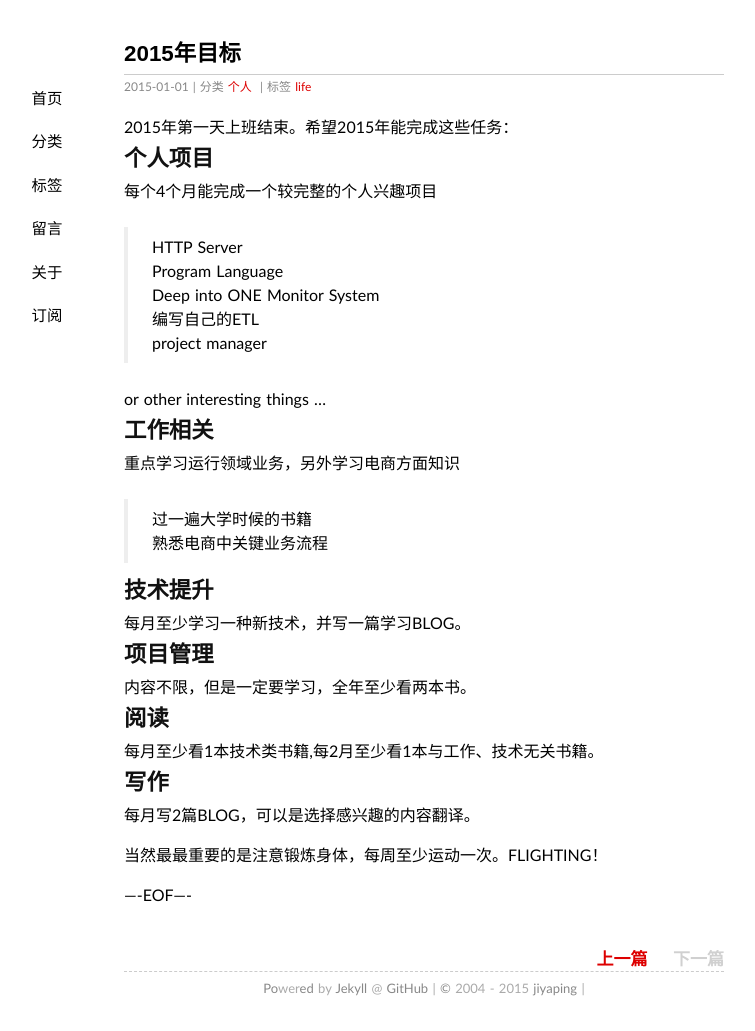
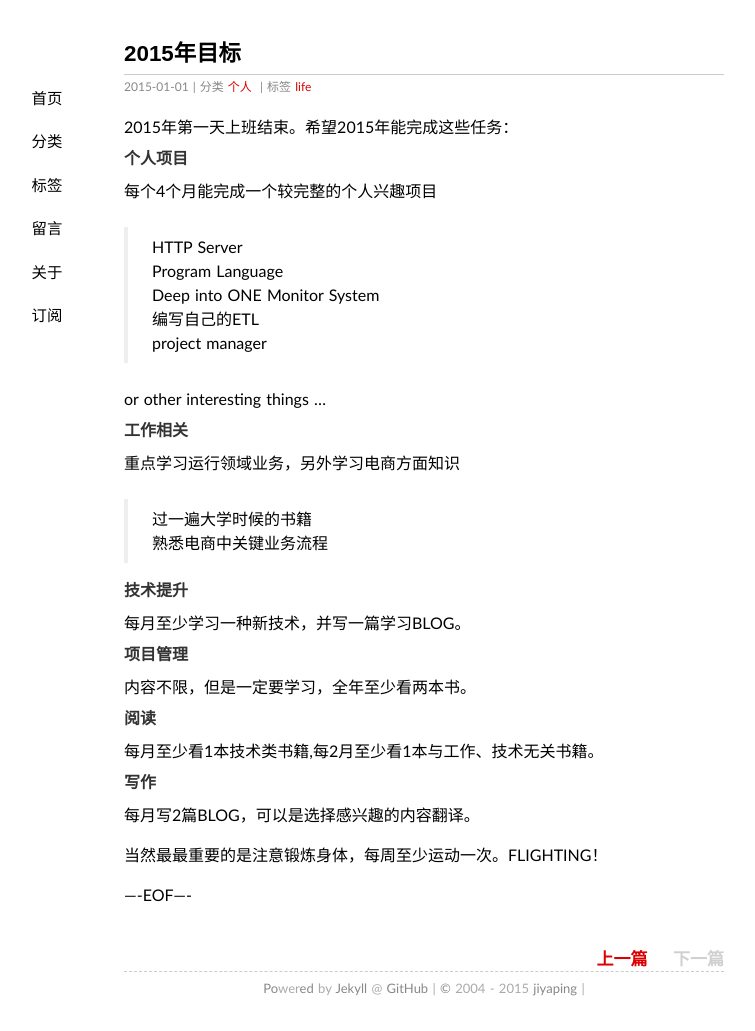
Before and after one commit to jiyaping/jiyaping.github.io, a Jekyll site: the page built from _posts/2015-01-04-2015-year-first-article.md, in a window 1280 px wide. Shown: the whole page, without its empty margins (216-971 px from the left). Built offline with Jekyll 4.4.1, drawn with Linux system fonts in a browser that asks for light colours; some web fonts are replaced; Markdown is read by kramdown in place of the engine named in the settings; comment, search, counter and statistics services are not loaded.

```diff
--- a/_posts/2015-01-04-2015-year-first-article.md
+++ b/_posts/2015-01-04-2015-year-first-article.md
@@ -9,7 +9,7 @@ tags:  life
 
 2015年第一天上班结束。希望2015年能完成这些任务：
 
-##个人项目
+####个人项目
 每个4个月能完成一个较完整的个人兴趣项目
 > HTTP Server
 > Program Language
@@ -19,26 +19,26 @@ tags:  life
 
 or other interesting things ...
 
-##工作相关
+####工作相关
 重点学习运行领域业务，另外学习电商方面知识
 > 过一遍大学时候的书籍
 > 熟悉电商中关键业务流程
 
 
 
-##技术提升
+####技术提升
 每月至少学习一种新技术，并写一篇学习BLOG。
 
 
-##项目管理
+####项目管理
 内容不限，但是一定要学习，全年至少看两本书。
 
 
-##阅读
+####阅读
 每月至少看1本技术类书籍,每2月至少看1本与工作、技术无关书籍。
 
 
-##写作
+####写作
 每月写2篇BLOG，可以是选择感兴趣的内容翻译。
 
 
```
